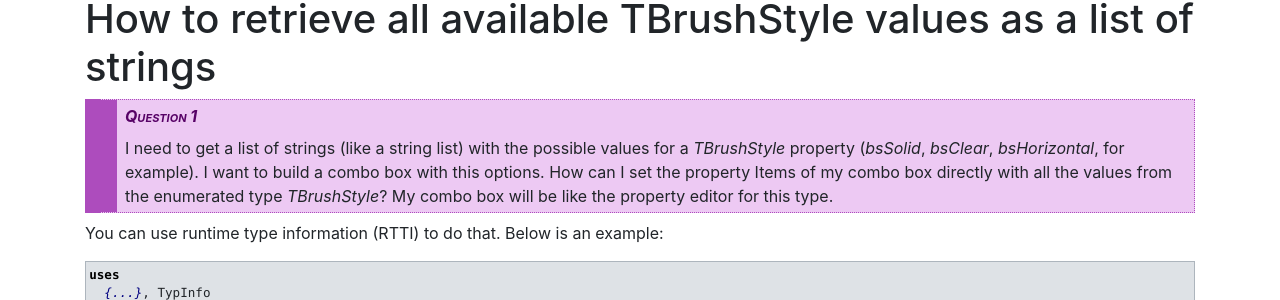
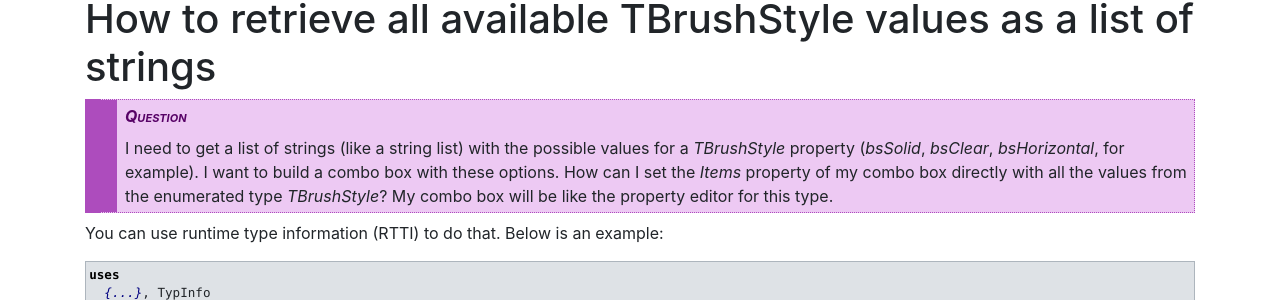
Before and after one commit to delphidabbler/delphi-tips, a Jekyll site: the page built from docs/_tips/222.html, in a window 1280 px wide. Shown: the part 173-473 px from the top of the page. Built offline with Jekyll 4.4.1, drawn with Linux system fonts in a browser that asks for light colours.

Commit message:
Correct content of question box of tip 222. Fixes #35

```diff
--- a/docs/_tips/222.html
+++ b/docs/_tips/222.html
@@ -9,13 +9,13 @@
 
 <div class="question">
   <div class="title">
-    Question 1
+    Question
   </div>
   <div class="content">
     I need to get a list of strings (like a string list) with the possible
     values for a <var>TBrushStyle</var> property (<var>bsSolid</var>,
     <var>bsClear</var>, <var>bsHorizontal</var>, for example). I want to build a
-    combo box with this options. How can I set the property Items of my combo
+    combo box with these options. How can I set the <var>Items</var> property of my combo
     box directly with all the values from the enumerated type
     <var>TBrushStyle</var>? My combo box will be like the property editor for
     this type.
```
